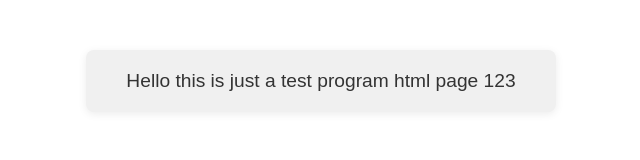
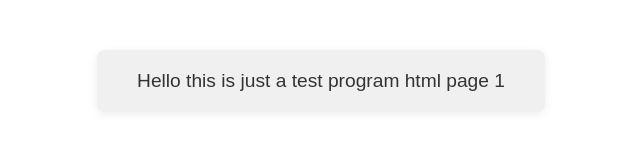
Before and after one commit to procommun/untitled-project, a plain HTML site: page index.html in a window 1280 px wide. Shown: the full height of the page, 319-959 px from the left. Drawn offline with Linux system fonts and the light colour scheme.

Commit message:
Updated to 1

```diff
--- a/index.html
+++ b/index.html
@@ -19,7 +19,7 @@
 </head>
 <body>
     <div class="test-block">
-        Hello this is just a test program html page 123
+        Hello this is just a test program html page 1
     </div>
 </body>
 </html>
```
